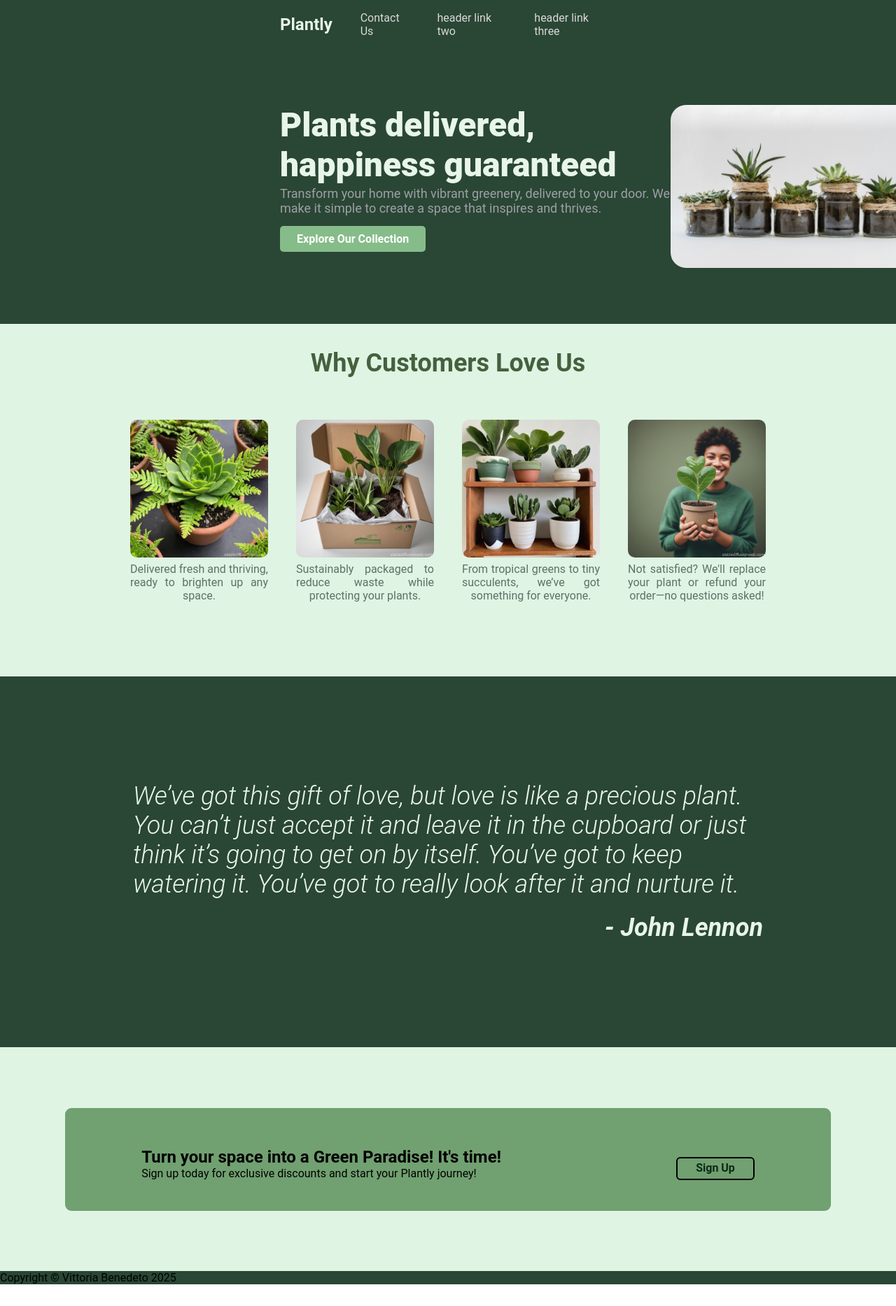
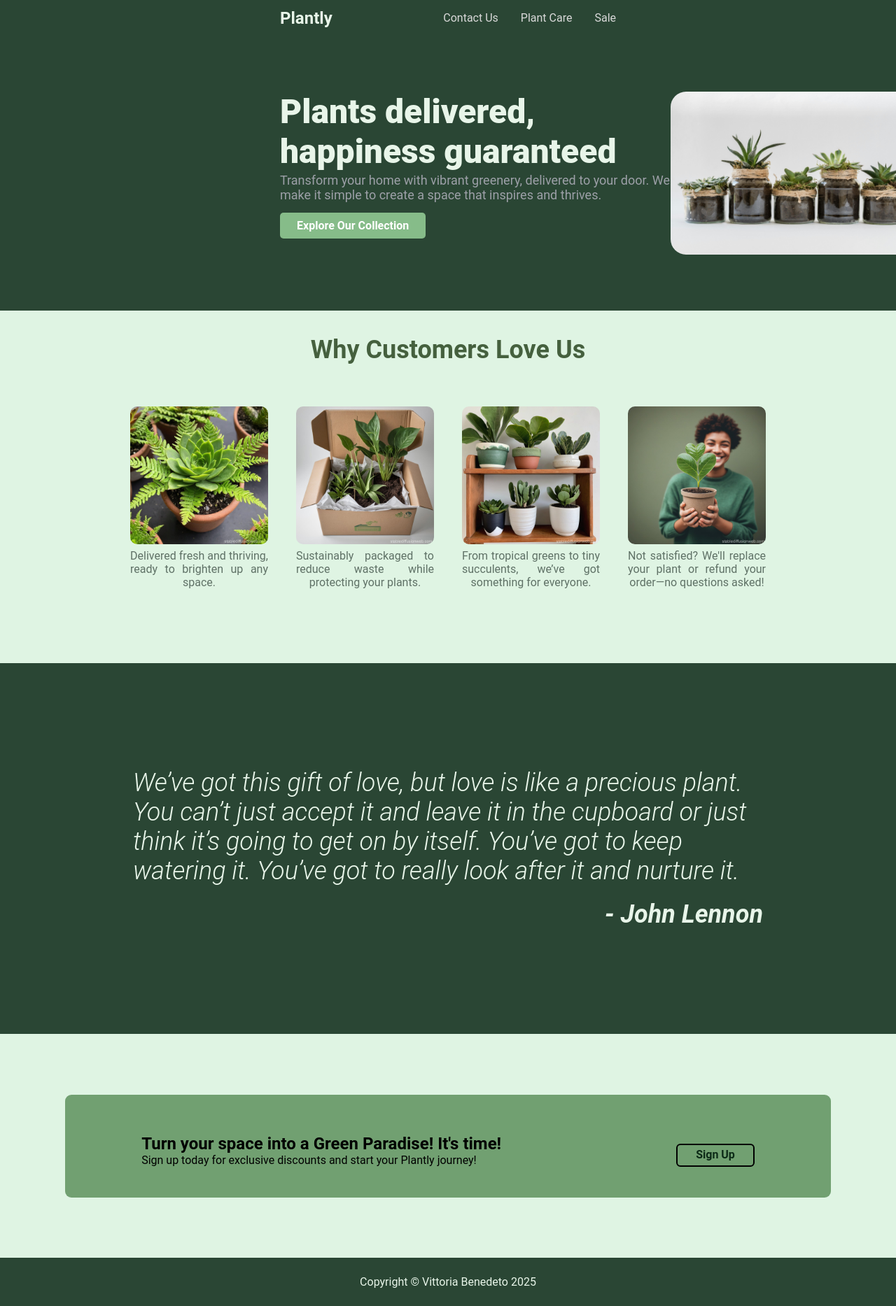
Before and after one commit to vbenedeto/plants_delivery, a plain HTML site: page index.html in a window 1280 px wide. Shown: the top 1867 px of the page at 70% size. Before the commit the page ends 1836 px from the top, so only its background shows below. Drawn offline with Linux system fonts and the light colour scheme.

Commit message:
Add style to footer

```diff
--- a/index.css
+++ b/index.css
@@ -37,6 +37,12 @@ h2 {
 
 p {
   margin: 0;
+}
+
+footer {
+  color: #E8F5E9;
+  padding: 25px;
+  text-align: center;
 }
 
 #logo {
--- a/index.html
+++ b/index.html
@@ -12,8 +12,8 @@
         <h2 class="logo">Plantly</h2>
         <ul>
           <li>Contact Us</li>
-          <li>header link two</li>
-          <li>header link three</li>
+          <li>Plant Care</li>
+          <li>Sale</li>
         </ul>
       </div>
       <div class="header-content">
```
